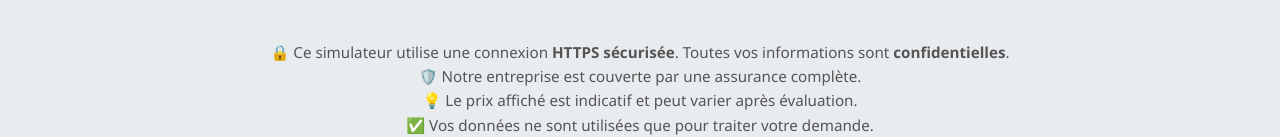
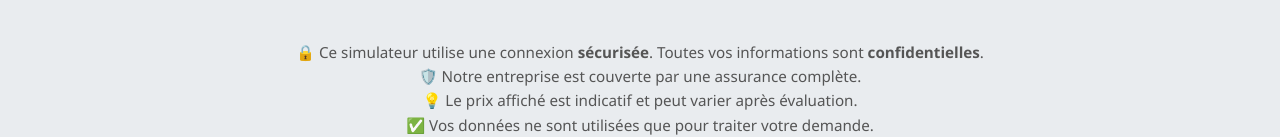
Before and after one commit to Mignatic/Prix-de-Nettoyage, a plain HTML site: page index.html in a window 1280 px wide. Shown: the part 1560-1697 px from the top of the page. Drawn offline with Linux system fonts and the light colour scheme.

Commit message:
Update index.html

```diff
--- a/index.html
+++ b/index.html
@@ -498,7 +498,7 @@ ${name}
   </script>
 </body>
 <footer style="margin-top: 40px; font-size: 0.95rem; color: #555; text-align: center;">
-  <p>🔒 Ce simulateur utilise une connexion <strong>HTTPS sécurisée</strong>. Toutes vos informations sont <strong>confidentielles</strong>.</p>
+  <p>🔒 Ce simulateur utilise une connexion <strong>sécurisée</strong>. Toutes vos informations sont <strong>confidentielles</strong>.</p>
   <p>🛡️ Notre entreprise est couverte par une assurance complète.</p>
   <p>💡 Le prix affiché est indicatif et peut varier après évaluation.</p>
   <p>✅ Vos données ne sont utilisées que pour traiter votre demande.</p>
```
